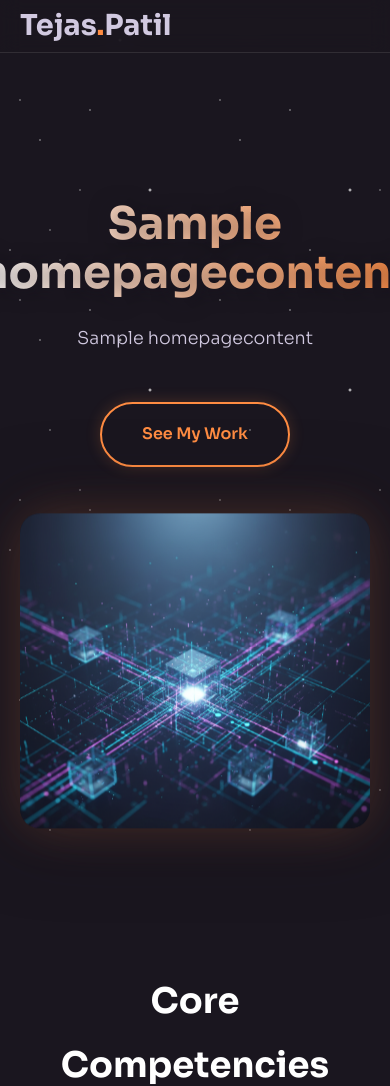
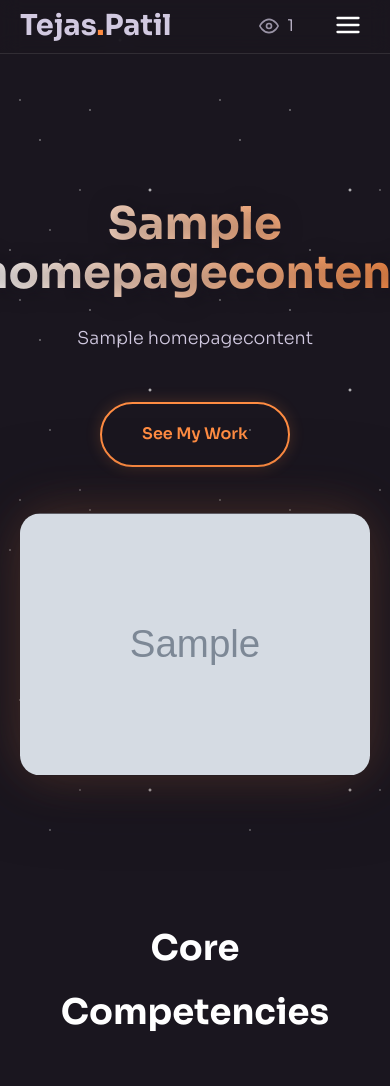
Before and after one commit to tejas-p-28/portfolio, a Django app: page / in a window 390 px wide; the page is wider, and only the part inside the window is pictured. Shown: the top 1086 px of that part. Run offline with Django 5.2, Linux system fonts and the light colour scheme; data comes from the database, SQL or seed files in the repository; tables that the repository leaves empty hold one stand-in row (values such as "Sample post"); grey boxes marked "Sample" are stand-in pictures.

Commit message:
added hamburger

```diff
--- a/portfolio_project/settings.py
+++ b/portfolio_project/settings.py
@@ -31,7 +31,7 @@ SECRET_KEY = os.environ.get('SECRET_KEY')
 # SECURITY WARNING: don't run with debug turned on in production!
 DEBUG = os.environ.get('RENDER') != 'false'
 
-ALLOWED_HOSTS = ["tejas-portfolio-b8gv.onrender.com", "localhost"]
+ALLOWED_HOSTS = ["tejas-portfolio-b8gv.onrender.com", "127.0.0.1"]
 
 RENDER_EXTERNAL_HOSTNAME = os.environ.get('RENDER_EXTERNAL_HOSTNAME')
 if RENDER_EXTERNAL_HOSTNAME:
--- a/static/style.css
+++ b/static/style.css
@@ -6,6 +6,51 @@
     --secondary-accent: #c560ff; /* Magenta/Purple */
     --glass-bg: rgba(255, 255, 255, 0.05);
     --glass-border: rgba(255, 255, 255, 0.1);
+}
+
+#hamburger-btn {
+    display: none; /* Hidden on desktop */
+    background: none;
+    border: none;
+    cursor: pointer;
+    padding: 0.5rem;
+}
+
+#hamburger-btn svg {
+    stroke: var(--heading-color);
+    width: 28px;
+    height: 28px;
+}
+
+@media (max-width: 992px) { /* Changed from 768px to ensure nav fits */
+    .nav-links {
+        display: none; /* Hide the nav links by default on mobile */
+        position: absolute;
+        top: 100%; /* Position it right below the header */
+        left: 0;
+        width: 100%;
+        background-color: rgba(26, 22, 31, 0.9);
+        backdrop-filter: blur(10px);
+        flex-direction: column;
+        align-items: center;
+        padding: 1rem 0;
+        border-bottom: 1px solid var(--glass-border);
+    }
+
+    .nav-links.mobile-menu-open {
+        display: flex; /* Show the menu when this class is added */
+    }
+
+    .nav-links li {
+        width: 100%;
+        text-align: center;
+        padding: 0.5rem 0;
+    }
+
+    #hamburger-btn {
+        display: block; /* Show the hamburger button on mobile */
+        z-index: 1001; /* Ensure it's on top */
+    }
 }
 
 * {
--- a/templates/index.html
+++ b/templates/index.html
@@ -9,6 +9,69 @@
     <link rel="preconnect" href="https://fonts.gstatic.com" crossorigin>
     <link href="https://fonts.googleapis.com/css2?family=Sora:wght@300;400;600;700&display=swap" rel="stylesheet">
     <link rel="stylesheet" href="{% static 'style.css' %}">
+    <style>
+        /* --- ADDED/MODIFIED STYLES FOR MOBILE NAV --- */
+        .mobile-nav-controls {
+            display: none; /* Hidden by default on desktop */
+            align-items: center;
+            gap: 1rem;
+        }
+
+        #hamburger-btn {
+            background: none;
+            border: none;
+            cursor: pointer;
+            padding: 0.5rem;
+            z-index: 1001; /* Ensure it's on top */
+        }
+
+        #hamburger-btn svg {
+            stroke: var(--heading-color);
+            width: 28px;
+            height: 28px;
+        }
+
+        @media (max-width: 992px) {
+            /* Hide the default nav links list */
+            .nav-links {
+                display: none;
+                position: absolute;
+                top: 100%;
+                right: 0; /* Align container to the right edge */
+                /* REMOVED: width: 100%; */
+                max-width: 320px;
+                background-color: rgba(30, 25, 35, 0.9);
+                backdrop-filter: blur(15px);
+                flex-direction: column;
+                align-items: flex-start; /* Align links to the left inside the container */
+                padding: 1rem;
+                border-bottom: 1px solid var(--glass-border);
+                border-left: 1px solid var(--glass-border);
+                border-radius: 0 0 0 15px;
+                box-shadow: -10px 10px 30px rgba(0,0,0,0.2);
+            }
+
+            /* Hide the original counter when in mobile view */
+            .nav-links .nav-counter {
+                display: none;
+            }
+
+            /* This class is toggled by JavaScript to show the menu */
+            .nav-links.mobile-menu-open {
+                display: flex;
+            }
+
+            .nav-links li {
+                width: 100%;
+                text-align: left; /* Align text to the left for readability */
+            }
+
+            /* Show the mobile controls container */
+            .mobile-nav-controls {
+                display: flex;
+            }
+        }
+    </style>
 </head>
 <body>
 
@@ -19,22 +82,38 @@
     <header>
         <nav class="container">
             <div class="logo">Tejas<span>.</span>Patil</div>
-            <ul class="nav-links">
+
+            <!-- Main navigation links list -->
+            <ul class="nav-links" id="nav-links-list">
                 <li><a href="#skills">Skills</a></li>
                 <li><a href="#experience">Experience</a></li>
                 <li><a href="#projects">Projects</a></li>
                 <li><a href="#blog">Blog</a></li>
                 <li><a href="#resume">Resume</a></li>
+                <!-- This counter is for desktop view -->
                 <li class="nav-counter">
                     <svg xmlns="http://www.w3.org/2000/svg" width="20" height="20" viewBox="0 0 24 24" fill="none" stroke="currentColor" stroke-width="2" stroke-linecap="round" stroke-linejoin="round"><path d="M1 12s4-8 11-8 11 8 11 8-4 8-11 8-11-8-11-8z"></path><circle cx="12" cy="12" r="3"></circle></svg>
                     <span id="visit-counter-nav">0</span>
                 </li>
                 <li class="nav-cta"><a href="#contact">Contact</a></li>
             </ul>
+
+            <!-- Mobile-specific controls -->
+            <div class="mobile-nav-controls">
+                <!-- This counter is for mobile view -->
+                <div class="nav-counter">
+                     <svg xmlns="http://www.w3.org/2000/svg" width="20" height="20" viewBox="0 0 24 24" fill="none" stroke="currentColor" stroke-width="2" stroke-linecap="round" stroke-linejoin="round"><path d="M1 12s4-8 11-8 11 8 11 8-4 8-11 8-11-8-11-8z"></path><circle cx="12" cy="12" r="3"></circle></svg>
+                    <span id="visit-counter-nav-mobile">0</span>
+                </div>
+                <button id="hamburger-btn" aria-label="Toggle Menu">
+                    <svg xmlns="http://www.w3.org/2000/svg" width="24" height="24" viewBox="0 0 24 24" fill="none" stroke="currentColor" stroke-width="2" stroke-linecap="round" stroke-linejoin="round"><line x1="3" y1="12" x2="21" y2="12"></line><line x1="3" y1="6" x2="21" y2="6"></line><line x1="3" y1="18" x2="21" y2="18"></line></svg>
+                </button>
+            </div>
         </nav>
     </header>
 
     <main>
+        <!-- The rest of your main content remains the same... -->
         <section id="home" class="hero container">
             <div class="hero-text">
                 <h1>{{ homepage_content.title|default:"Building the Future" }}</h1>
@@ -43,7 +122,7 @@
             </div>
             <div class="hero-image">
                 {% if homepage_content.hero_image %}
-                    <img src="{% static 'images/tech_image.png' %}" alt="Abstract AI and Data Visualization">
+                    <img src="{{ homepage_content.hero_image.url }}" alt="Abstract AI and Data Visualization">
                 {% else %}
                     <img src="{% static 'images/tech_image.png' %}" alt="Abstract AI and Data Visualization">
                 {% endif %}
@@ -183,7 +262,7 @@
                 <p class="fade-in">I thrive on building innovative solutions at the intersection of data, AI, and hardware. If you're working on something exciting in this space, I'd love to connect and exchange ideas.</p>
 
                 <form method="POST" action="{% url 'home' %}#contact" id="registration-form" class="fade-in">
-                    {% csrf_token %} <!-- Important for security! -->
+                    {% csrf_token %}
 
                     {% for field in form %}
                         <div class="form-group">
@@ -207,7 +286,6 @@
                         Thank you for your inquiry! I will get back to you shortly.
                     </div>
                 {% endif %}
-
             </div>
         </section>
     </main>
@@ -233,6 +311,14 @@
     </footer>
 
     <script>
+      // --- ADDED JAVASCRIPT FOR HAMBURGER MENU ---
+      const hamburgerBtn = document.getElementById('hamburger-btn');
+      const navLinksList = document.getElementById('nav-links-list');
+
+      hamburgerBtn.addEventListener('click', () => {
+          navLinksList.classList.toggle('mobile-menu-open');
+      });
+
       // --- Scroll Fade-in Animation ---
       const observer = new IntersectionObserver((entries) => {
           entries.forEach(entry => {
@@ -268,9 +354,11 @@
           }
       });
 
-      // --- Website Visit Counter ---
+      // --- UPDATED Website Visit Counter ---
       window.addEventListener('DOMContentLoaded', (event) => {
-          const counterElement = document.getElementById('visit-counter-nav');
+          const desktopCounter = document.getElementById('visit-counter-nav');
+          const mobileCounter = document.getElementById('visit-counter-nav-mobile');
+
           let visitCount = localStorage.getItem('page_view');
 
           if (visitCount) {
@@ -279,8 +367,12 @@
               visitCount = 1;
           }
           localStorage.setItem("page_view", visitCount);
-          if(counterElement) {
-            counterElement.textContent = visitCount;
+
+          if(desktopCounter) {
+            desktopCounter.textContent = visitCount;
+          }
+          if(mobileCounter) {
+            mobileCounter.textContent = visitCount;
           }
       });
     </script>
```
Lines whose indentation alone changed are shown as unchanged.
